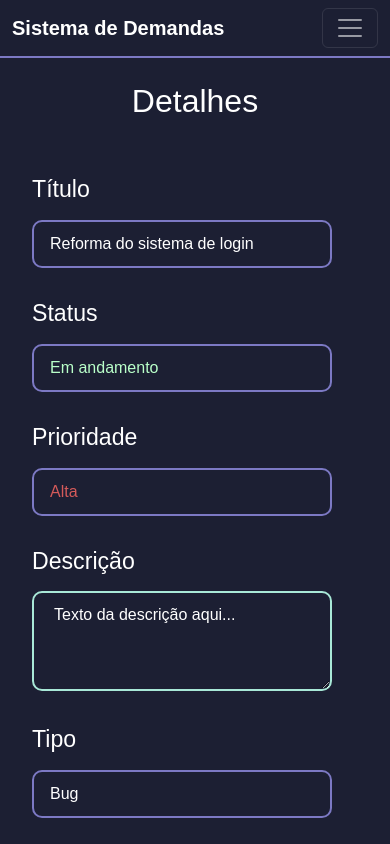
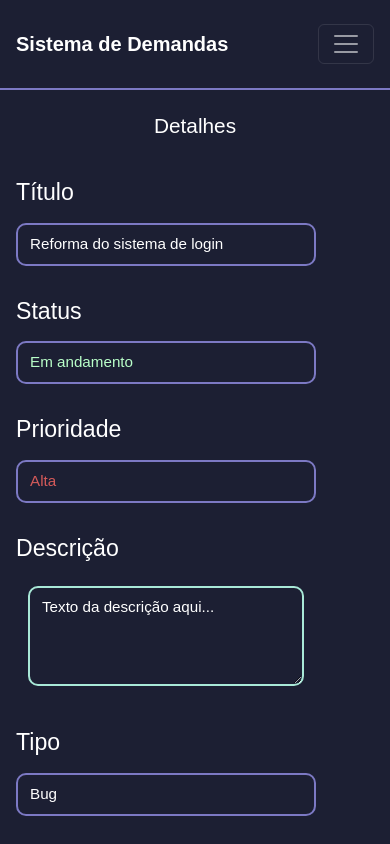
Before and after one commit to jheny-ss/PI-II-Time-9, a plain HTML site: page detalhes/detalhes-tela.html in a window 390 px wide. Shown: the top 844 px of the page. Drawn offline with nearby package versions, Linux system fonts and the light colour scheme.

Commit message:
fix: responsividade detalhes

```diff
--- a/detalhes/det.css
+++ b/detalhes/det.css
@@ -132,3 +132,28 @@ body {
     min-height: 100px;
     max-height: 400px;
 }
+
+/* Ajustes gerais pra telas médias (tablet) */
+@media (max-width: 768px) {
+  .cabecalho h1 {
+    font-size: 1.6rem;
+  }
+
+  .container-detalhes,
+  .container {
+    padding: 1rem;
+  }
+}
+
+/* Ajustes pra telas pequenas (celular) */
+@media (max-width: 480px) {
+  .cabecalho h1 {
+    font-size: 1.3rem;
+  }
+
+  .campo dd,
+  .descricao textarea {
+    padding: 8px 12px; /* reduz um pouco o respiro interno */
+    font-size: 0.95rem;
+  }
+}
--- a/detalhes/detalhes-tela.html
+++ b/detalhes/detalhes-tela.html
@@ -42,6 +42,7 @@
         </header>
         <div class="container-detalhes">
             <div class="bloco-esquerda">
+                <div class="col-12 col-md-6 bloco-esquerda">
                     <dl>
                         <div class="campo titulo">
                             <dt><h3>Título</h3></dt>
@@ -64,11 +65,12 @@
                             <textarea readonly>Texto da descrição aqui...</textarea>
                             </dd>
                         </div>
-
                     </dl>
+                </div>
             </div>
 
             <div class="bloco-direita">
+                <div class="col-12 col-md-6 bloco-direita">
                     <dl>
                         <div class="campo tipo">
                             <dt><h3>Tipo</h3></dt>
@@ -103,6 +105,7 @@
                 </div>
             </div>
         </div>
+    </div>
 
     <footer class="custom-footer text-center py-3">
         <p class="mb-0"> Sistema de Demandas - PI-II Time 9</p>
```
Lines whose indentation alone changed are shown as unchanged.
